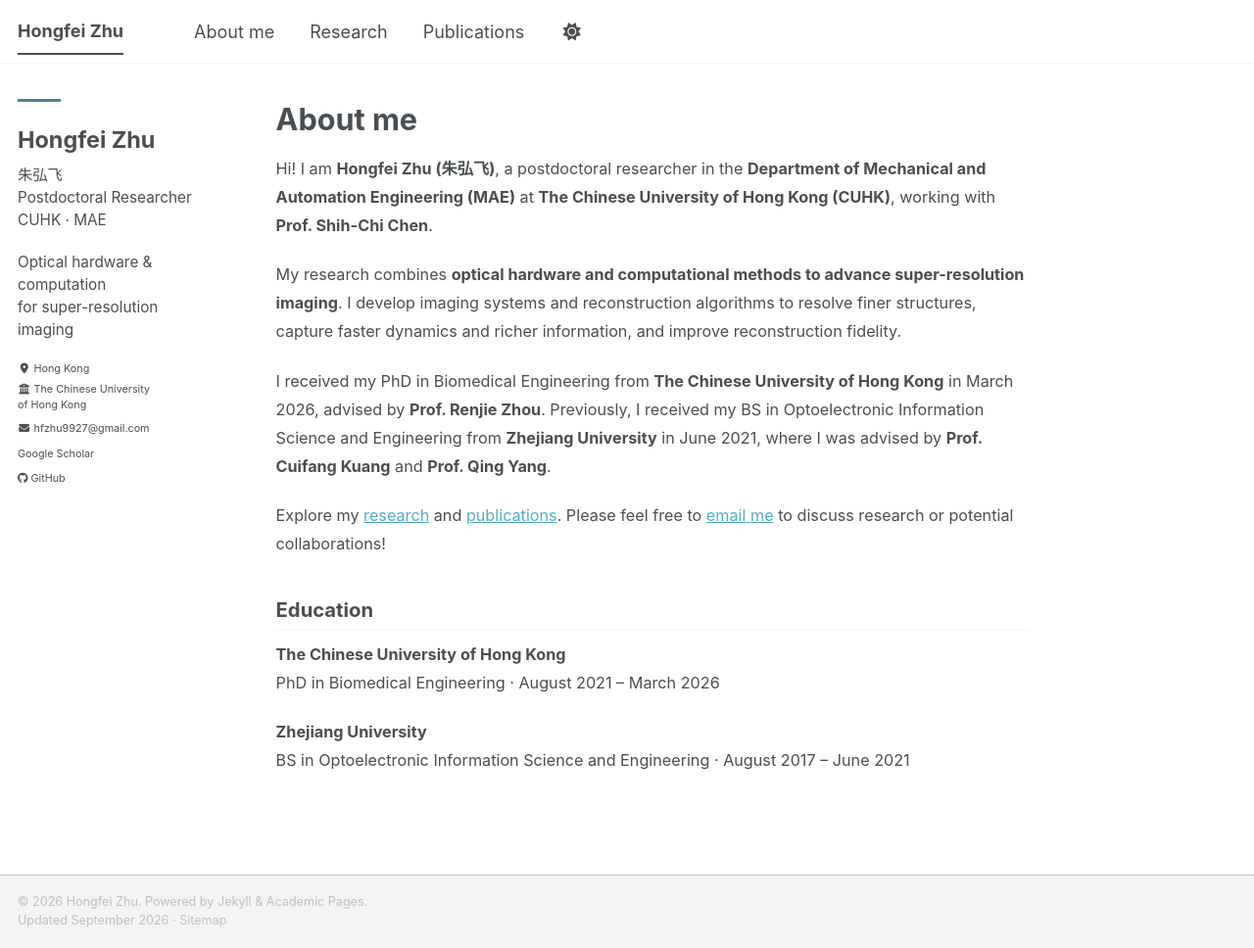
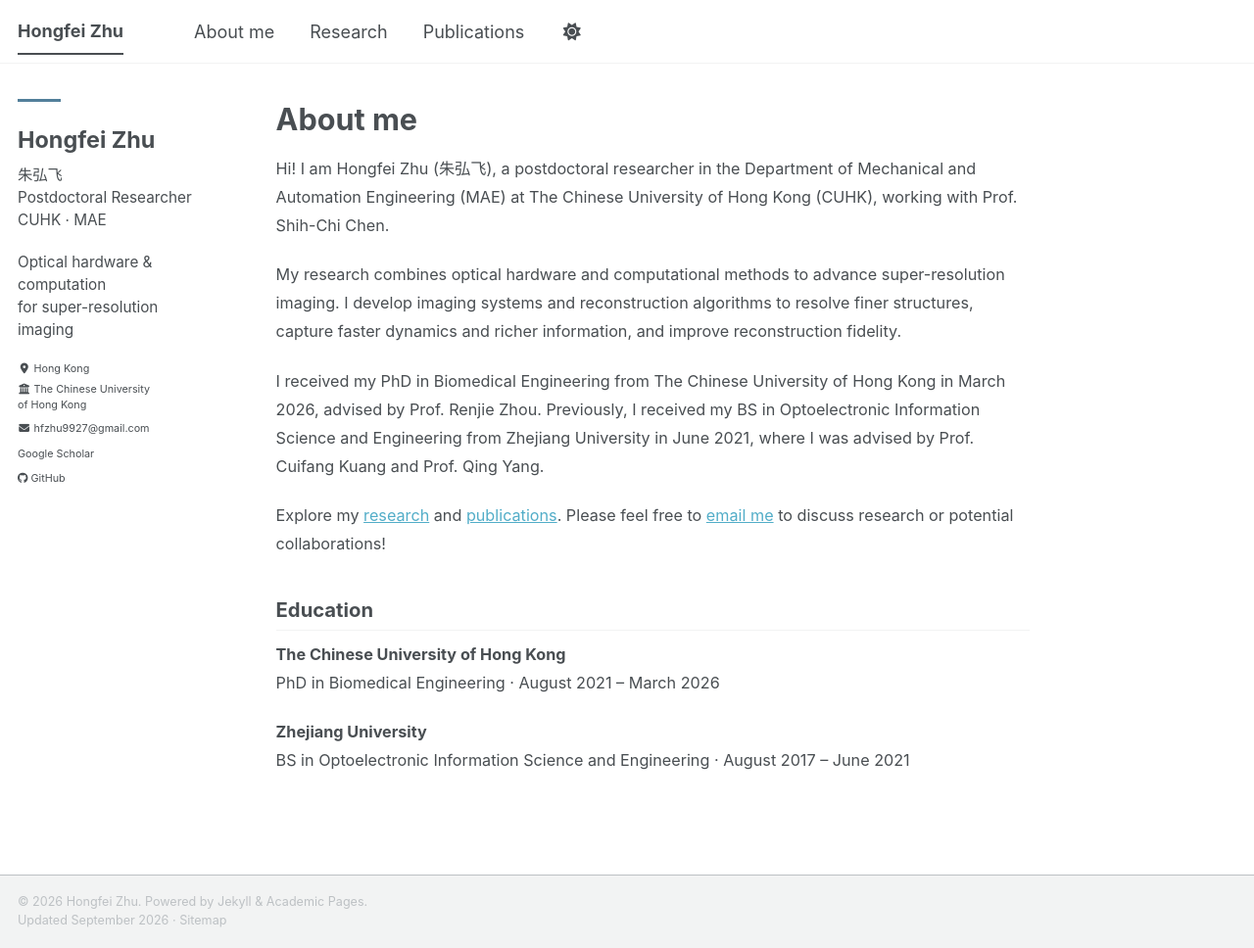
Before and after one commit to Hillbertju/hongfeizhu.github.io, a Jekyll site: the page built from _pages/about.md, in a window 1280 px wide and 968 px high. Shown: the whole window at 98% size. Built offline with Jekyll 4.4.1, drawn with Linux system fonts in a browser that asks for light colours; a style sheet for code colours, icons or effects is not loaded.

Commit message:
Add files via upload

```diff
--- a/_pages/about.md
+++ b/_pages/about.md
@@ -6,11 +6,11 @@ redirect_from:
   - /about/
 ---
 
-Hi! I am **Hongfei Zhu (朱弘飞)**, a postdoctoral researcher in the **Department of Mechanical and Automation Engineering (MAE)** at **The Chinese University of Hong Kong (CUHK)**, working with **Prof. Shih-Chi Chen**.
+Hi! I am Hongfei Zhu (朱弘飞), a postdoctoral researcher in the Department of Mechanical and Automation Engineering (MAE) at The Chinese University of Hong Kong (CUHK), working with Prof. Shih-Chi Chen.
 
-My research combines **optical hardware and computational methods to advance super-resolution imaging**. I develop imaging systems and reconstruction algorithms to resolve finer structures, capture faster dynamics and richer information, and improve reconstruction fidelity.
+My research combines optical hardware and computational methods to advance super-resolution imaging. I develop imaging systems and reconstruction algorithms to resolve finer structures, capture faster dynamics and richer information, and improve reconstruction fidelity.
 
-I received my PhD in Biomedical Engineering from **The Chinese University of Hong Kong** in March 2026, advised by **Prof. Renjie Zhou**. Previously, I received my BS in Optoelectronic Information Science and Engineering from **Zhejiang University** in June 2021, where I was advised by **Prof. Cuifang Kuang** and **Prof. Qing Yang**.
+I received my PhD in Biomedical Engineering from The Chinese University of Hong Kong in March 2026, advised by Prof. Renjie Zhou. Previously, I received my BS in Optoelectronic Information Science and Engineering from Zhejiang University in June 2021, where I was advised by Prof. Cuifang Kuang and Prof. Qing Yang.
 
 Explore my [research]({{ '/research/' | relative_url }}) and [publications]({{ '/publications/' | relative_url }}). Please feel free to [email me](mailto:hfzhu9927@gmail.com) to discuss research or potential collaborations!
 
--- a/_pages/publications.html
+++ b/_pages/publications.html
@@ -5,8 +5,10 @@ permalink: /publications/
 author_profile: true
 ---
 <p><a href="https://scholar.google.com/citations?user=l5fLIjEAAAAJ&amp;hl=en&amp;sortby=pubdate">Google Scholar</a></p>
-<nav class="pub-nav" aria-label="Publication categories"><a href="#preprints">Preprints</a><a href="#publications">Publications</a><a href="#conference">Conference Papers</a></nav>
+<nav class="pub-nav" aria-label="Publication categories"><a href="#under-preparation">Under preparation</a><a href="#preprints">Preprints</a><a href="#publications">Publications</a><a href="#conference">Conference Papers</a></nav>
 <p class="pub-legend"><sup>†</sup> Co-first authors (equal contribution) &nbsp; <sup>*</sup> Corresponding authors.<br>Newest first within each category, using the latest preprint revision or online publication date.</p>
+<section class="pub-section" id="under-preparation" aria-labelledby="under-preparation-title"><h2 id="under-preparation-title">Under preparation</h2><article class="paper" id="dao-odt"><p class="paper-meta">Under preparation</p><h3>Digital adaptive optics-based optical diffraction tomography for Live-cell Imaging</h3><p><strong>Hongfei Zhu</strong><sup>†</sup>, Sixu Meng<sup>†</sup>, Shiyuan Wei, Michał Ziemczonok, Rui Sun, Shih-Chi Chen, Małgorzata Kujawińska, Liting Duan, Qihang Zhang, Renjie Zhou<sup>*</sup></p><p class="role">Co-first author</p></article>
+<article class="paper" id="pupil-dao"><p class="paper-meta">Under preparation</p><h3>Pupil-constrained digital adaptive optics enables high-fidelity deep volumetric imaging of subcellular structures</h3><p>Chenhui Liang<sup>†</sup>, <strong>Hongfei Zhu</strong><sup>†</sup><sup>*</sup>, Yuqi Yang, Li-An Chu, Renjie Zhou<sup>*</sup>, Shih-Chi Chen<sup>*</sup></p><p class="role">Co-first and co-corresponding author</p></article></section>
 <section class="pub-section" id="preprints" aria-labelledby="preprints-title"><h2 id="preprints-title">Preprints</h2>
 <article class="paper" id="smile"><p class="paper-meta"><time datetime="2025-05-07">Updated 7 May 2025 · arXiv v4</time></p><h3><a href="https://arxiv.org/abs/2502.14243">SMILE: a universal tool for modulated-enhanced localization microscopy to achieve minimal three-dimensional resolution</a></h3><p><strong>Hongfei Zhu</strong><sup>†</sup>, Yile Sun<sup>†</sup>, Xinxun Yang, Enxing He, Lu Yin, Hanmeng Wu, Mingxuan Cai, Yubing Han, Renjie Zhou<sup>*</sup>, Cuifang Kuang<sup>*</sup>, Xu Liu</p><p><em>arXiv:2502.14243 (2025)</em></p><p class="role">Co-first author</p><p><a href="https://arxiv.org/abs/2502.14243">Preprint</a> · <a href="https://arxiv.org/pdf/2502.14243">PDF</a></p></article>
 </section>
```
Also changed, not shown: _pages/research.html (+4 -6 lines).
